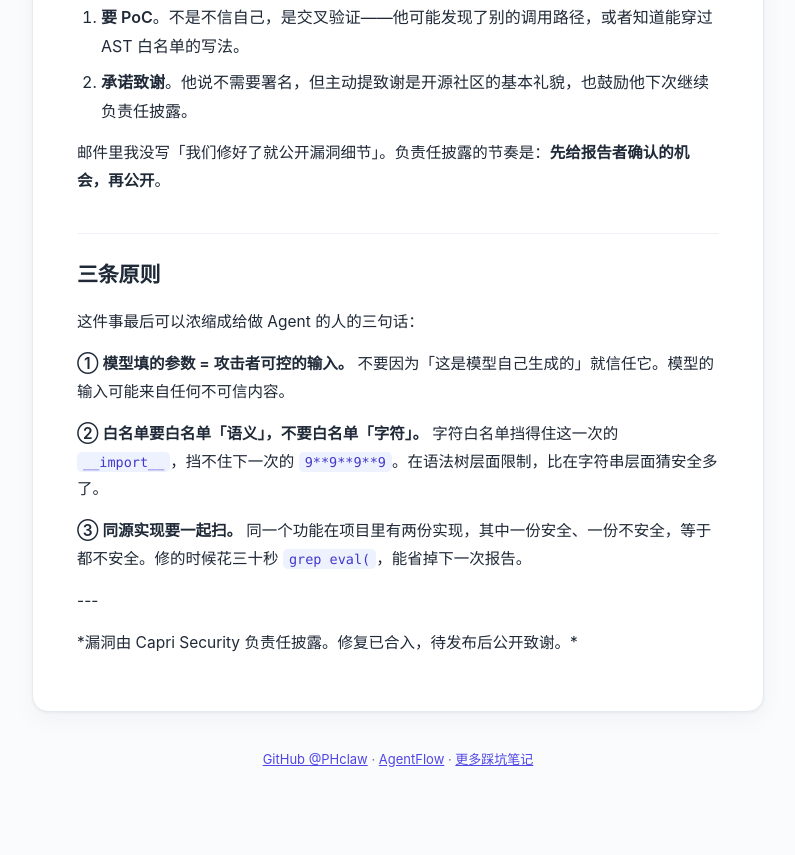
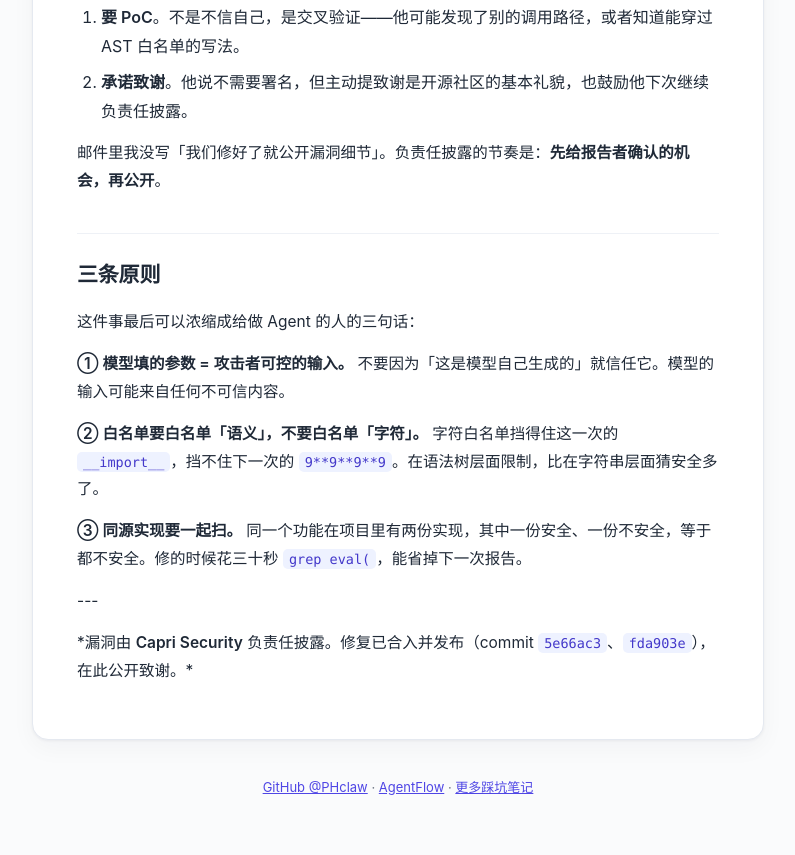
Before and after one commit to PHclaw/PHclaw.github.io, a plain HTML site: page blog/eval-security-disclosure.html in a window 1280 px wide. Shown: the part 7280-8135 px from the top of the page, without its empty margins (242-1037 px from the left). Before the commit the page ends 8107 px from the top, so only its background shows below. Drawn offline with Linux system fonts and the light colour scheme.

Commit message:
docs: 更新安全复盘文章致谢（修复已发布）

```diff
--- a/blog/eval-security-disclosure.html
+++ b/blog/eval-security-disclosure.html
@@ -314,7 +314,7 @@ calculator("__import__('os').getcwd()") → 0.0</code></pre>
 <p><strong>② 白名单要白名单「语义」，不要白名单「字符」。</strong> 字符白名单挡得住这一次的 <code>__import__</code>，挡不住下一次的 <code>9**9**9**9</code>。在语法树层面限制，比在字符串层面猜安全多了。</p>
 <p><strong>③ 同源实现要一起扫。</strong> 同一个功能在项目里有两份实现，其中一份安全、一份不安全，等于都不安全。修的时候花三十秒 <code>grep eval(</code>，能省掉下一次报告。</p>
 <p>---</p>
-<p>*漏洞由 Capri Security 负责任披露。修复已合入，待发布后公开致谢。*</p>
+<p>*漏洞由 <strong>Capri Security</strong> 负责任披露。修复已合入并发布（commit <code>5e66ac3</code>、<code>fda903e</code>），在此公开致谢。*</p>
   </article>
   <footer>
     <a href="https://github.com/PHclaw">GitHub @PHclaw</a> · <a href="https://github.com/PHclaw/agentflow">AgentFlow</a> · <a href="https://phclaw.github.io/blog/">更多踩坑笔记</a>
```
